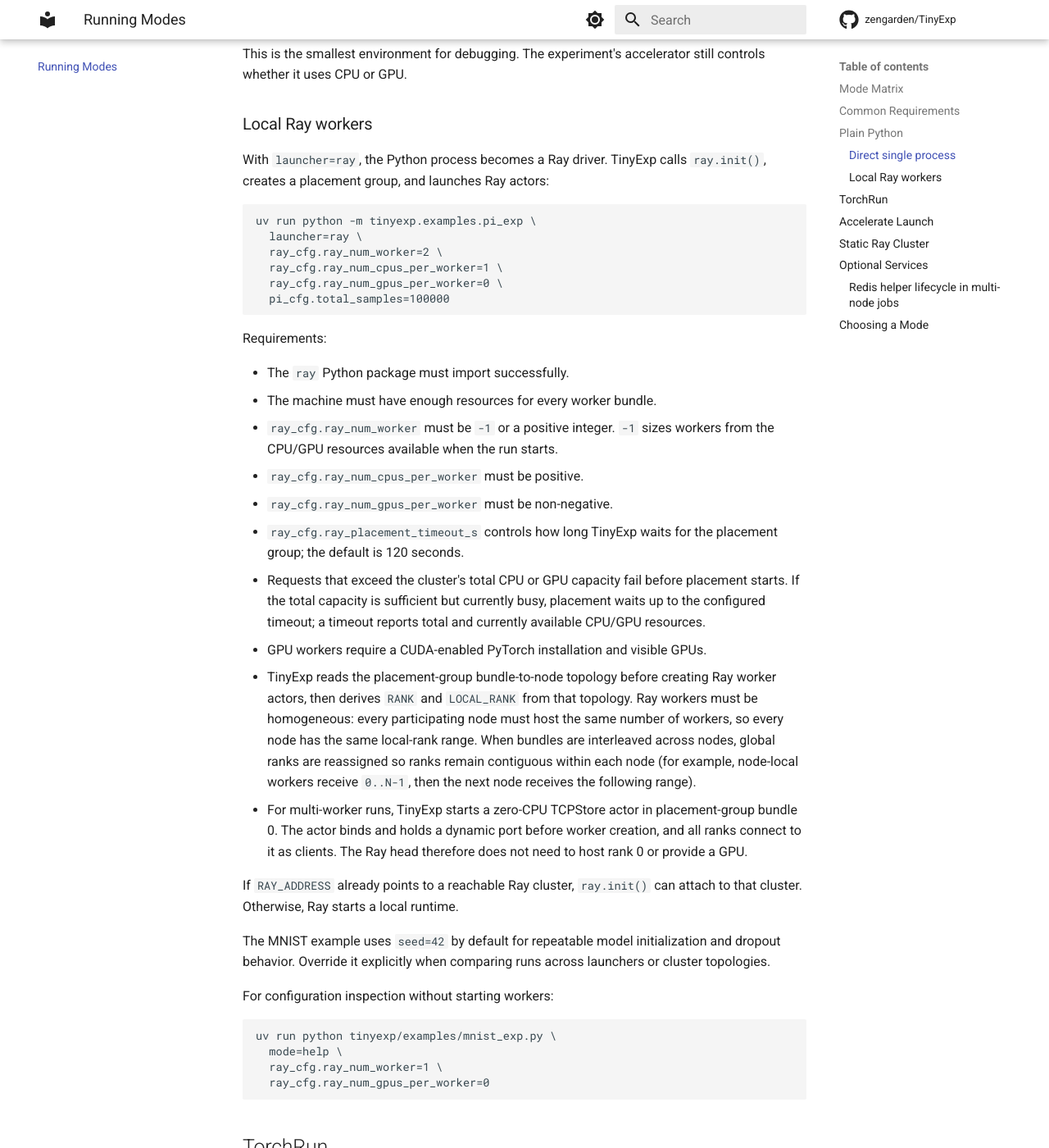
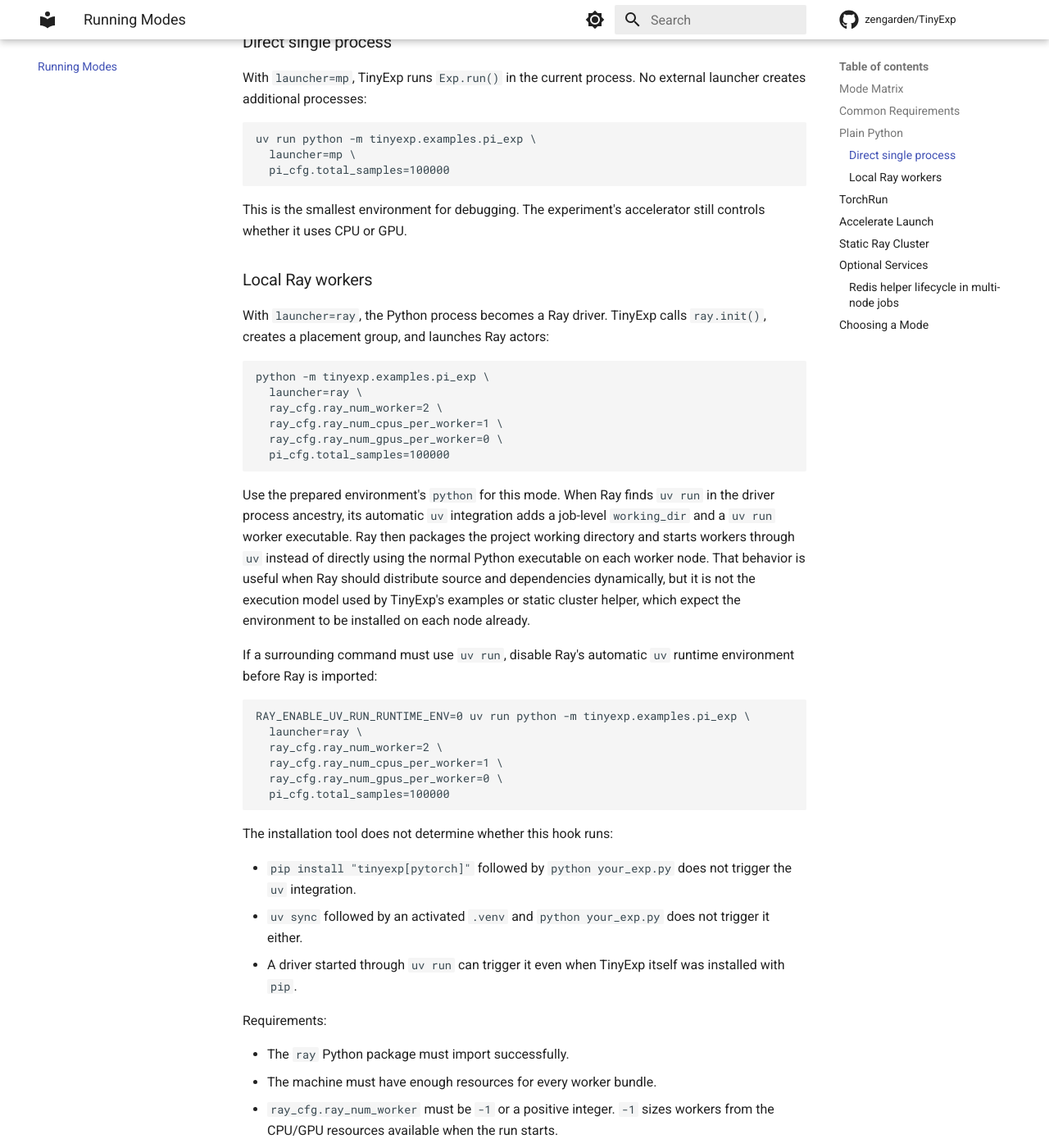
Before and after one commit to HKUST-SAIL/tinyexp, an MkDocs documentation site: the page built from docs/running-modes.md, in a window 1280 px wide and 1400 px high, scrolled down 3008 px. Shown: the whole window at 82% size. Built offline with MkDocs 1.6.1 and Material for MkDocs 9.7.7, drawn with Linux system fonts in a browser that asks for light colours; comment, search, counter and statistics services are not loaded; some of the changed text lies outside the part shown.

Commit message:
fix: 🐛 avoid Python 3.14 Ray shutdown tracker errors
Disable Loguru multiprocessing enqueue on Python 3.14 to avoid Ray
worker resource tracker races. Document the supported launch workflow
and add regression coverage.

````diff
--- a/docs/running-modes.md
+++ b/docs/running-modes.md
@@ -62,10 +62,19 @@
   --index <pytorch-index-url> --default-index https://pypi.org/simple
 # Or use uv's PyTorch backend selector where supported, e.g.:
 # uv pip install --python .venv/bin/python torch torchvision accelerate --torch-backend cu126
-uv run python -c "import torch; print(torch.__version__, torch.cuda.is_available())"
+.venv/bin/python -c "import torch; print(torch.__version__, torch.cuda.is_available())"
 ```
 
-Python 3.14 requires PyTorch/TorchVision builds that publish compatible `cp314` wheels; this is an ABI requirement, not a CUDA-version requirement. The PyTorch packages are optional, so ordinary `uv run` keeps a machine-selected accelerator build in place and does not require a repeated `--no-sync` flag. Use `make install` (which is intentionally non-exact) on such a machine, and avoid exact `uv sync` without `--inexact` afterward.
+Python 3.14 requires PyTorch/TorchVision builds that publish compatible `cp314` wheels; this is an ABI requirement, not a CUDA-version requirement. The PyTorch packages are optional, so ordinary `uv run` keeps a machine-selected accelerator build in place and does not require a repeated `--no-sync` flag. Use `make install` (which is intentionally non-exact) on such a machine, and avoid exact `uv sync` without `--inexact` afterward. The Ray-specific interaction with `uv run` is described below.
+
+After a source installation, either activate the environment once:
+
+```bash
+source .venv/bin/activate
+```
+
+or replace `python` in the examples with `.venv/bin/python`. A published-package installation should use the Python
+environment in which `pip install "tinyexp[pytorch]"` was run.
 
 Check the active environment before launching:
 
@@ -103,13 +112,37 @@
 With `launcher=ray`, the Python process becomes a Ray driver. TinyExp calls `ray.init()`, creates a placement group, and launches Ray actors:
 
 ```bash
-uv run python -m tinyexp.examples.pi_exp \
+python -m tinyexp.examples.pi_exp \
   launcher=ray \
   ray_cfg.ray_num_worker=2 \
   ray_cfg.ray_num_cpus_per_worker=1 \
   ray_cfg.ray_num_gpus_per_worker=0 \
   pi_cfg.total_samples=100000
 ```
+
+Use the prepared environment's `python` for this mode. When Ray finds `uv run` in the driver process ancestry, its
+automatic `uv` integration adds a job-level `working_dir` and a `uv run` worker executable. Ray then packages the
+project working directory and starts workers through `uv` instead of directly using the normal Python executable on
+each worker node. That behavior is useful when Ray should distribute source and dependencies dynamically, but it is
+not the execution model used by TinyExp's examples or static cluster helper, which expect the environment to be
+installed on each node already.
+
+If a surrounding command must use `uv run`, disable Ray's automatic `uv` runtime environment before Ray is imported:
+
+```bash
+RAY_ENABLE_UV_RUN_RUNTIME_ENV=0 uv run python -m tinyexp.examples.pi_exp \
+  launcher=ray \
+  ray_cfg.ray_num_worker=2 \
+  ray_cfg.ray_num_cpus_per_worker=1 \
+  ray_cfg.ray_num_gpus_per_worker=0 \
+  pi_cfg.total_samples=100000
+```
+
+The installation tool does not determine whether this hook runs:
+
+- `pip install "tinyexp[pytorch]"` followed by `python your_exp.py` does not trigger the `uv` integration.
+- `uv sync` followed by an activated `.venv` and `python your_exp.py` does not trigger it either.
+- A driver started through `uv run` can trigger it even when TinyExp itself was installed with `pip`.
 
 Requirements:
 
@@ -232,6 +265,10 @@
 
 `tinyexp-run-with-ray-cluster` starts a Ray head on node rank 0, joins Ray workers from the remaining nodes, and runs the command only on the head after the requested nodes are alive. The command should use `launcher=ray` so the TinyExp driver attaches to the cluster through the injected `RAY_ADDRESS`.
 
+The plain `tinyexp-run-with-ray-cluster` and `python` commands below are intentional. Starting this command tree
+through `uv run` would also make `uv run` an ancestor of the Ray driver and can enable Ray's automatic `uv` runtime
+environment. Activate the prepared environment on every node before invoking the helper.
+
 On every node, provide the same node count and head address, with a unique node rank. For example, on the head:
 
 ```bash
````
Also changed, not shown: other parts of docs/running-modes.md (+1 -1 lines), README.md (+26 -9 lines), 2 other files.
